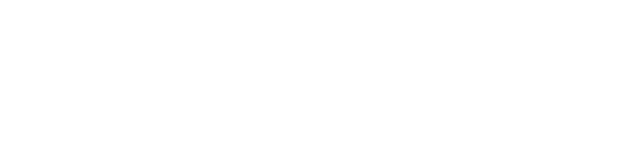
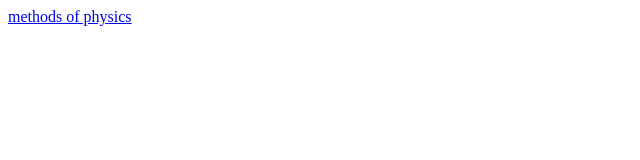
Before and after one commit to tanashin0/tanashin0.github.io, a plain HTML site: page index.html in a window 1280 px wide. Shown: the whole page, without its empty margins (0-640 px from the left). Drawn offline with Linux system fonts and the light colour scheme.

Commit message:
Add files via upload

```diff
--- a/index.html
+++ b/index.html
@@ -6,7 +6,7 @@
   </head>
   <body>
 
-    <link rel="chapter" href="lecture.html" type="text/css">
+    <a href="./Methods_of_physics/lecture.html"> methods of physics </a>
 
   </body>
 </html>
```
